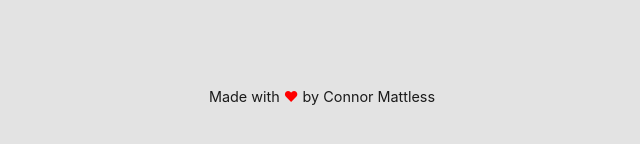
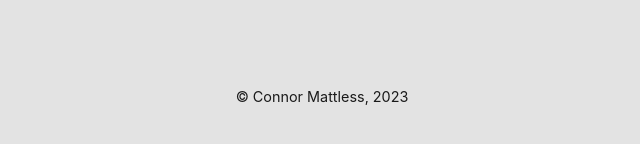
Before and after one commit to ConnaaaaR/countries-api-react, a React (Vite) app: page / in a window 1280 px wide. Shown: the part 680-824 px from the top of the page, without its empty margins (318-958 px from the left). Built offline with nearby package versions, Linux system fonts and the light colour scheme; the HTML template or start-up script is replaced by a standard one.

Commit message:
readme update

```diff
--- a/src/App.jsx
+++ b/src/App.jsx
@@ -53,10 +53,7 @@ function App() {
 				/>
 				<Route path="/country/:countryName" element={<CountryDetails />} />
 			</Routes>
-			<footer className="footer">
-				Made with <span style={{ color: "red" }}>&hearts;</span> by Connor
-				Mattless
-			</footer>
+			<footer className="footer">&copy; Connor Mattless, 2023</footer>
 		</>
 	);
 }
```
